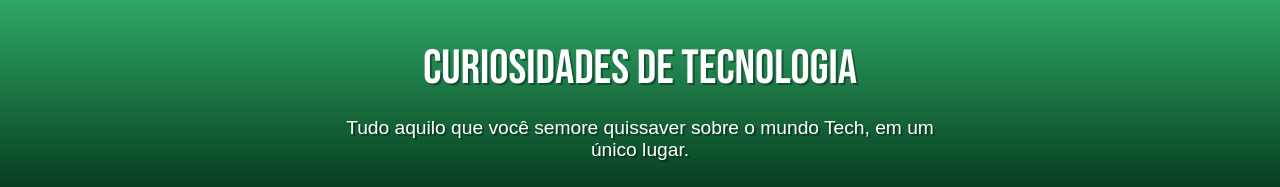
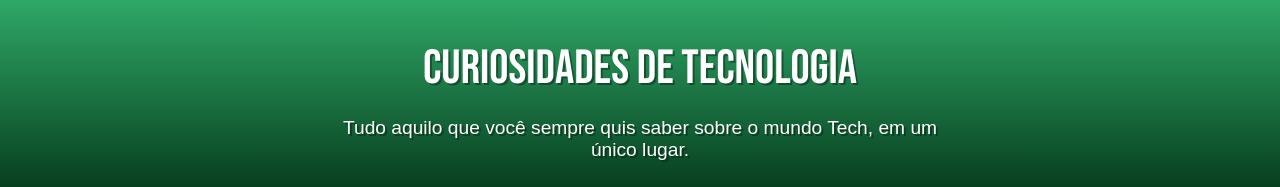
Before and after one commit to Murilonuness/html-css, a plain HTML site: page desafios/desafio10/desafio10.html in a window 1280 px wide. Shown: the top 187 px of the page. Drawn offline with Linux system fonts and the light colour scheme.

Commit message:
Update desafio10.html

```diff
--- a/desafios/desafio10/desafio10.html
+++ b/desafios/desafio10/desafio10.html
@@ -11,7 +11,7 @@
 <body>
     <header>
         <h1>Curiosidades de tecnologia</h1>
-        <p>Tudo aquilo que você semore quissaver sobre o mundo Tech, em um único lugar.</p>
+        <p>Tudo aquilo que você sempre quis saber sobre o mundo Tech, em um único lugar.</p>
     </header>
     <nav>
         <a href="#">Home</a><a href="#">Notícias</a><a href="#">Curiosidades</a><a href="#">Fale Conosco</a>
```
